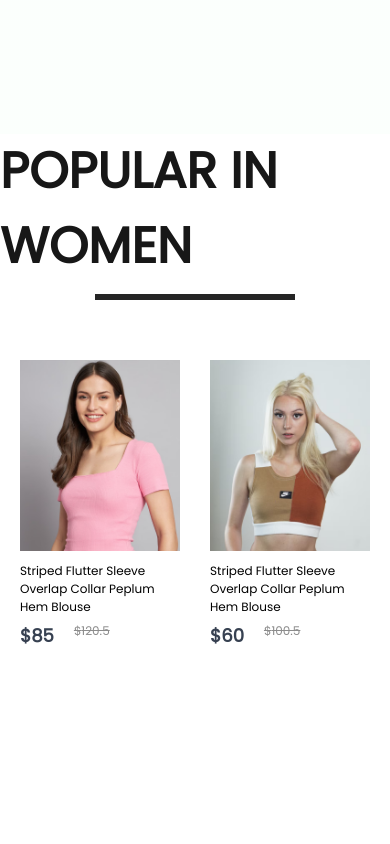
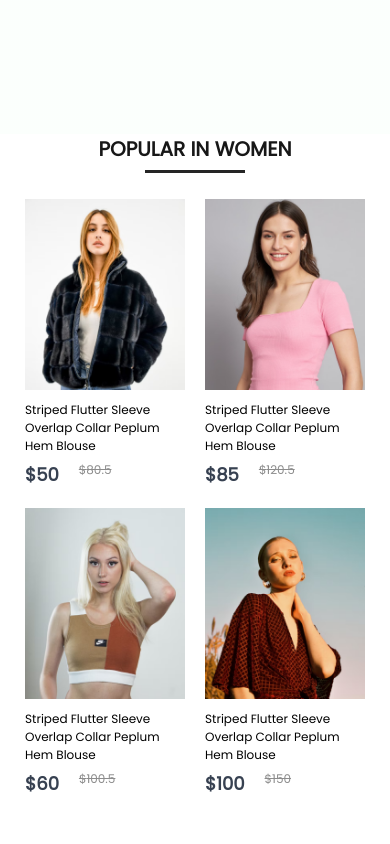
Before and after one commit to alexToMars/MERNCommerce, a React (Create React App) app in the folder frontend/: page / in a window 390 px wide. Shown: the part 780-1624 px from the top of the page. Built offline with nearby package versions, Linux system fonts and the light colour scheme.

Commit message:
Feature:Responsive for Popular

```diff
--- a/frontend/src/Components/Popular/Popular.css
+++ b/frontend/src/Components/Popular/Popular.css
@@ -24,3 +24,83 @@
     display: flex;
     gap: 30px
 }
+
+@media(max-width:1280px){
+    .popular{
+        height: 70vh;
+    }
+
+    .popular h1{
+        font-size: 40px;
+    }
+
+    .popular hr{
+        width: 160px;
+        height: 4px;
+    }
+
+    .popular-item{
+        gap: 20px;
+        margin-top: 30px;
+    }
+}
+
+@media(max-width:1024px){
+    .popular{
+        height: 60vh;
+    }
+
+    .popular h1{
+        font-size: 30px;
+    }
+
+    .popular hr{
+        width: 120px;
+        height: 3px;
+    }
+
+    .popular-item{
+        gap: 10px;
+        margin-top: 20px;
+    }
+}
+
+@media(max-width:800px){
+    .popular{
+        height: 50vh;
+        gap: 6px;
+    }
+
+    .popular h1{
+        font-size: 20px;
+    }
+
+    .popular hr{
+        width: 100px;
+    }
+
+    .popular-item{
+        gap: 5px;
+    }
+}
+
+@media(max-width:500px){
+    .popular{
+        height: 90vh;
+        gap: 6px;
+    }
+
+    .popular h1{
+        font-size: 20px;
+    }
+
+    .popular hr{
+        width: 100px;
+    }
+
+    .popular-item{
+        display: grid;
+        grid-template-columns: 1fr 1fr;
+        gap: 20px;
+    }
+}
```
